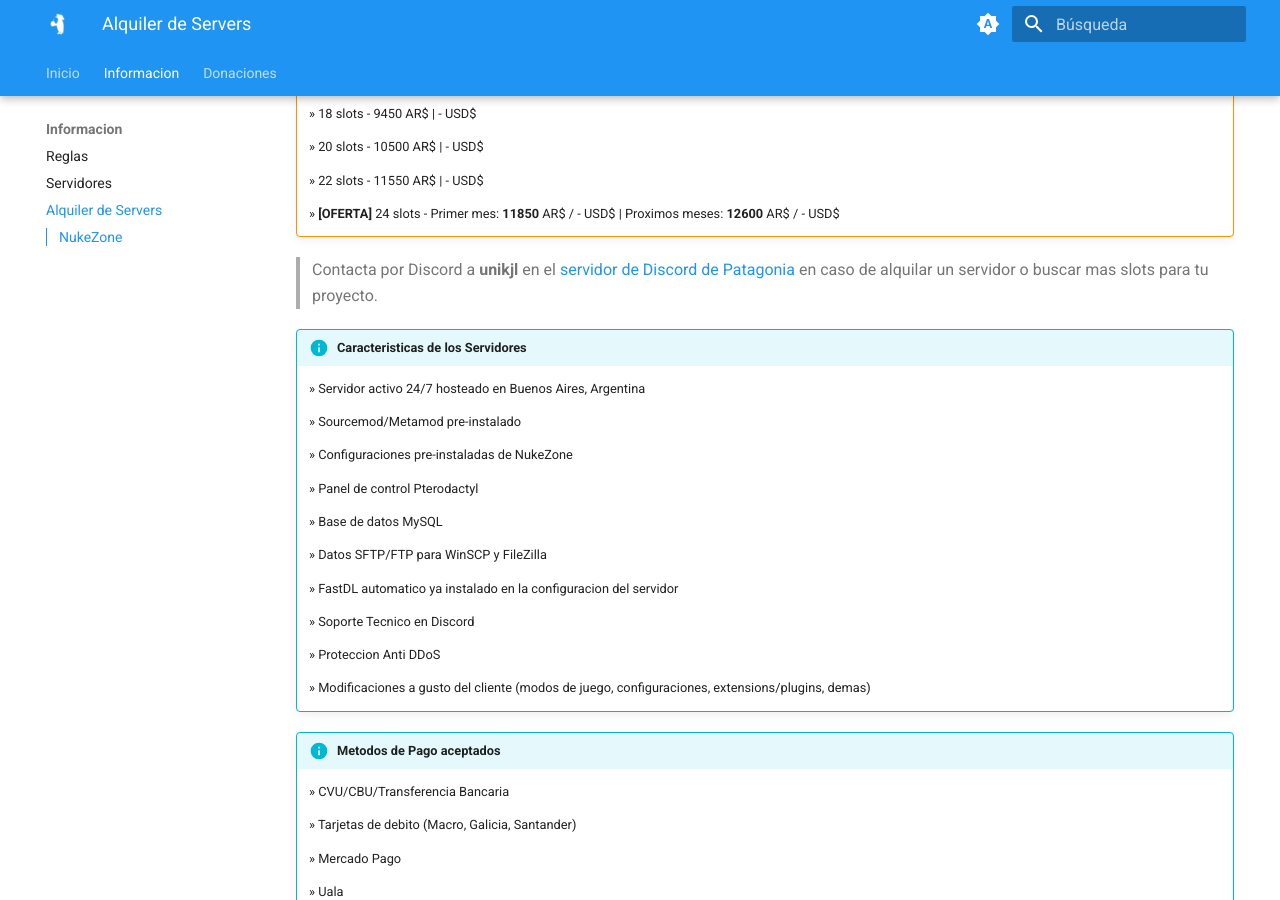
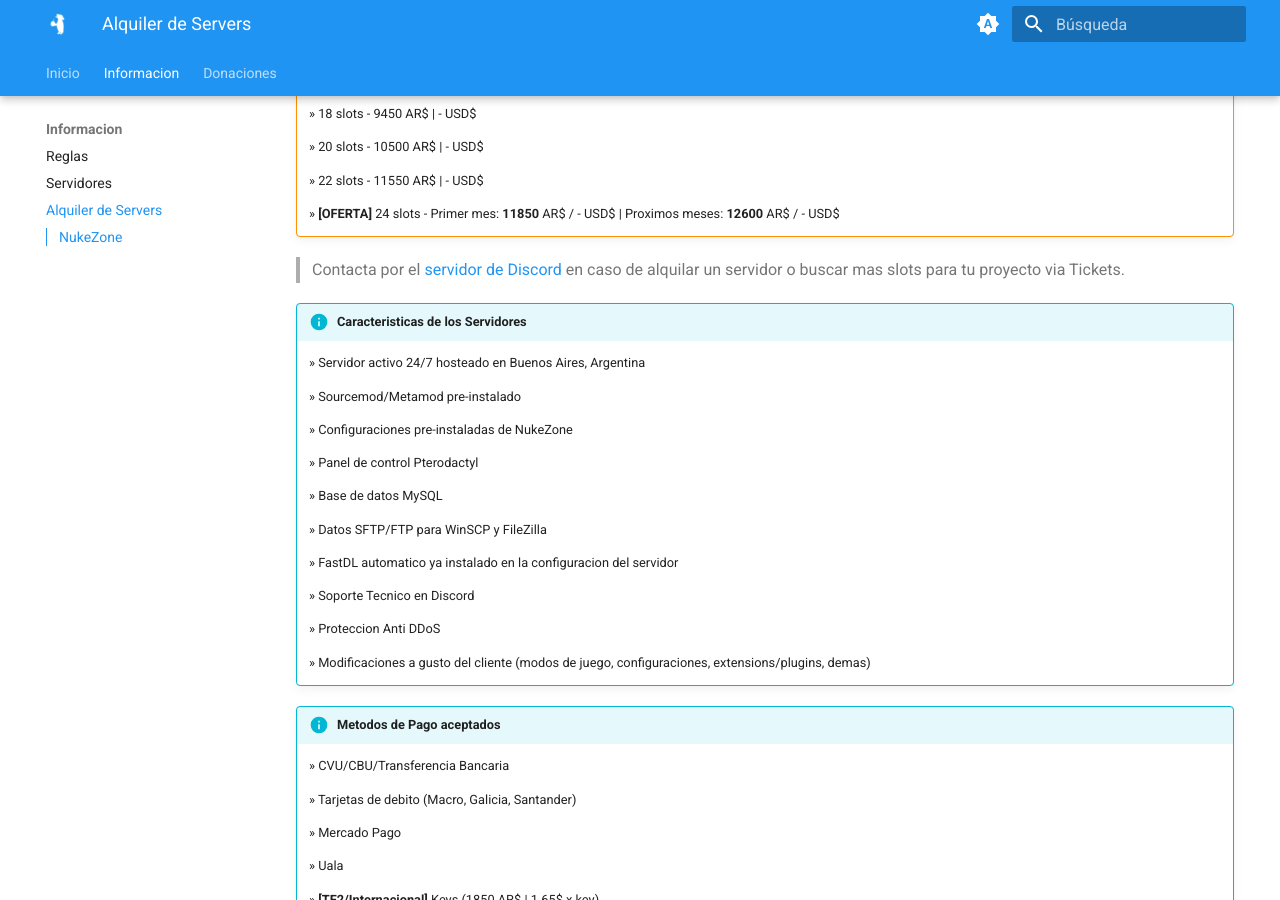
Before and after one commit to patagoniawarriors/docs, an MkDocs documentation site: the page built from docs/info/hosting.md, in a window 1280 px wide and 900 px high, scrolled down 570 px. Built offline with MkDocs 1.6.1 and Material for MkDocs 9.7.7, drawn with Linux system fonts in a browser that asks for light colours.

Commit message:
Update hosting.md

```diff
--- a/docs/info/hosting.md
+++ b/docs/info/hosting.md
@@ -22,7 +22,7 @@ Ofrecemos servicios de alta gama con atencion al cliente comoda y garantizada en
 	» **[OFERTA]** 24 slots - Primer mes: __11850__ AR$ / - USD$ | Proximos meses: __12600__ AR$ / - USD$
 
 
-> Contacta por Discord a **unikjl** en el [servidor de Discord de Patagonia](https://discord.gg/WPJuTwwCTD) en caso de alquilar un servidor o buscar mas slots para tu proyecto.
+> Contacta por el [servidor de Discord](https://discord.gg/WPJuTwwCTD) en caso de alquilar un servidor o buscar mas slots para tu proyecto via Tickets.
 
 
 !!! info "Caracteristicas de los Servidores"
```
